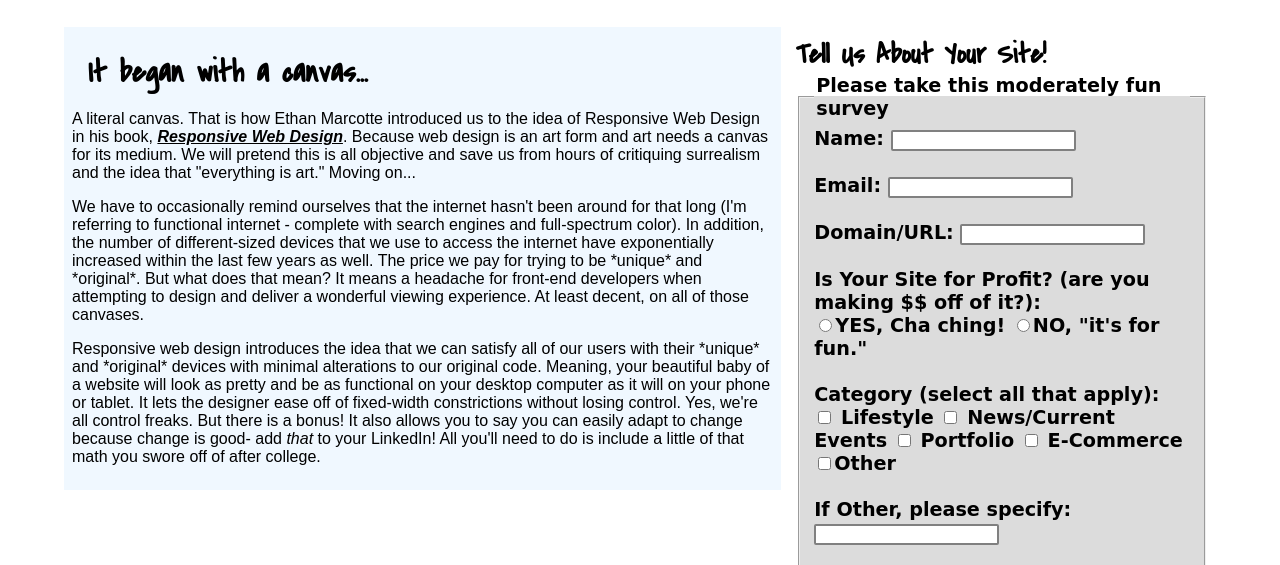
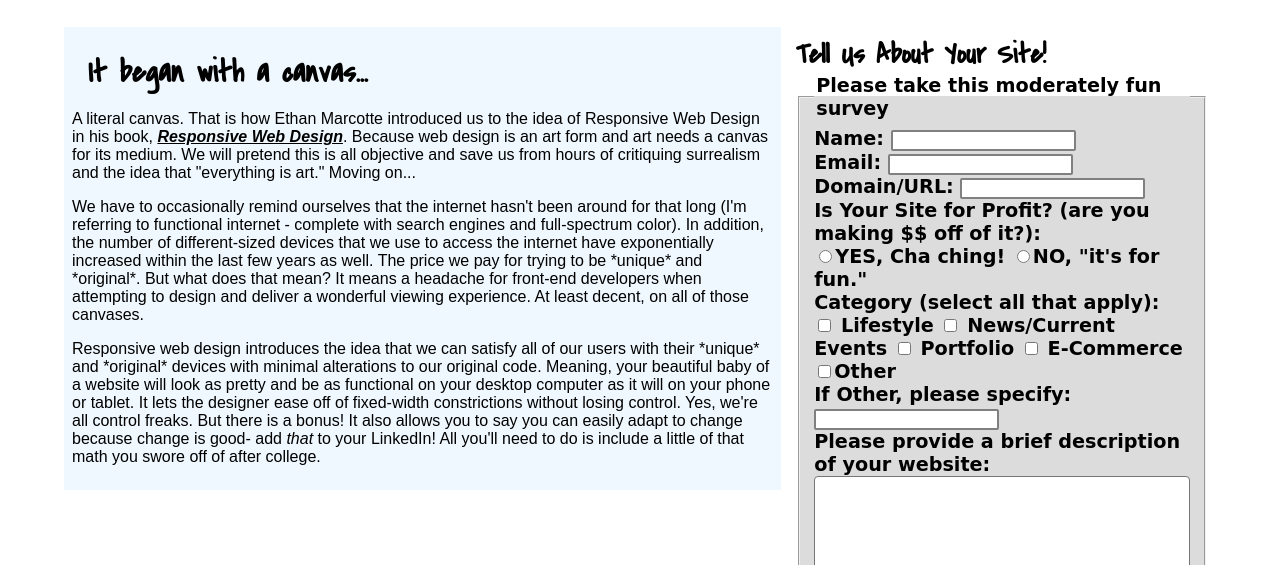
Before and after one commit to kel-dao/JShomework2, a plain HTML site: page index.html in a window 1280 px wide. Shown: the part 155-720 px from the top of the page. Drawn offline with Linux system fonts and the light colour scheme; a web font is replaced by a local one.

Commit message:
css lint

```diff
--- a/rwd.css
+++ b/rwd.css
@@ -93,8 +93,3 @@ a {
   color: black;
   font-style: italic;
 }
-
-label {
-  display: block;
-  text-indent: ;
-}
```
